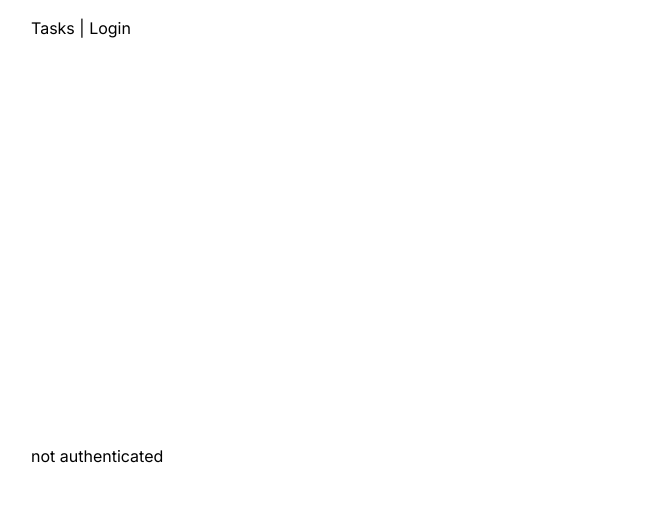
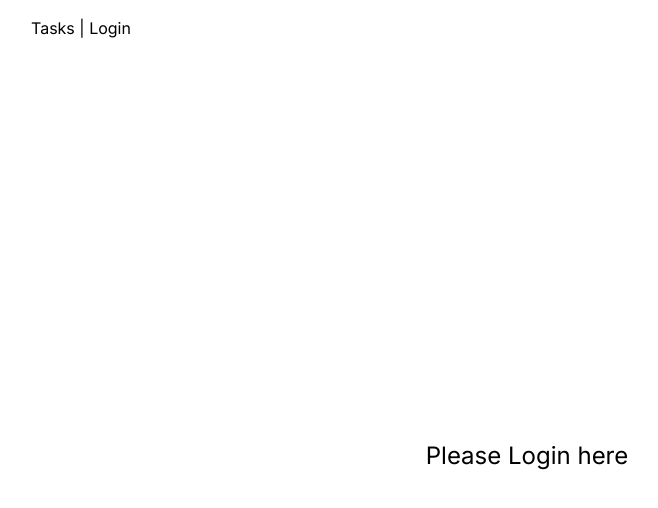
Before and after one commit to audriusspiridavicius/tasker, a Next.js app: page / in a window 1280 px wide. Shown: the top 508 px of the page, without its empty margins (113-771 px from the left). Built offline with nearby package versions, Linux system fonts and the light colour scheme.

Commit message:
GridSkeleton while loading

```diff
--- a/app/page.tsx
+++ b/app/page.tsx
@@ -12,7 +12,8 @@ import Container from "./components/containers/container";
 import TaskGrid from "./components/task-grid";
 import { isAuthenticated } from "./utils/authenticated";
 import {AuthContext} from "./components/context/authentication";
-
+import GridSkeleton from "./components/gridskeleton";
+import Link from "next/link";
 const default_task_value:TaskType = {priority:Priority.LOW, deadline:new Date(), authors:[]}
 
 
@@ -21,15 +22,11 @@ export default function Home() {
 
   const [currentTask,setCurrentTask] = useState<TaskType>(default_task_value)
   const [displayGrid, setDisplayGrid] = useState(true)
-  const {authenticated, setAuthenticated} = useContext(AuthContext);
+  const {authenticated, setAuthenticated, loading} = useContext(AuthContext);
 
 
-  // useEffect(()=>{
-  //   setAuthenticated(isAuthenticated())
-  // },[]);
-
-
-  {if (!authenticated) return `not authenticated`}
+  {if (loading) return <GridSkeleton/>}
+  {if (!authenticated) return  <div className="text-center text-2xl ">Please <Link className="hover:underline" href={"/login"}> Login here</Link></div> }
   return (
     <>
       <Container>
```
